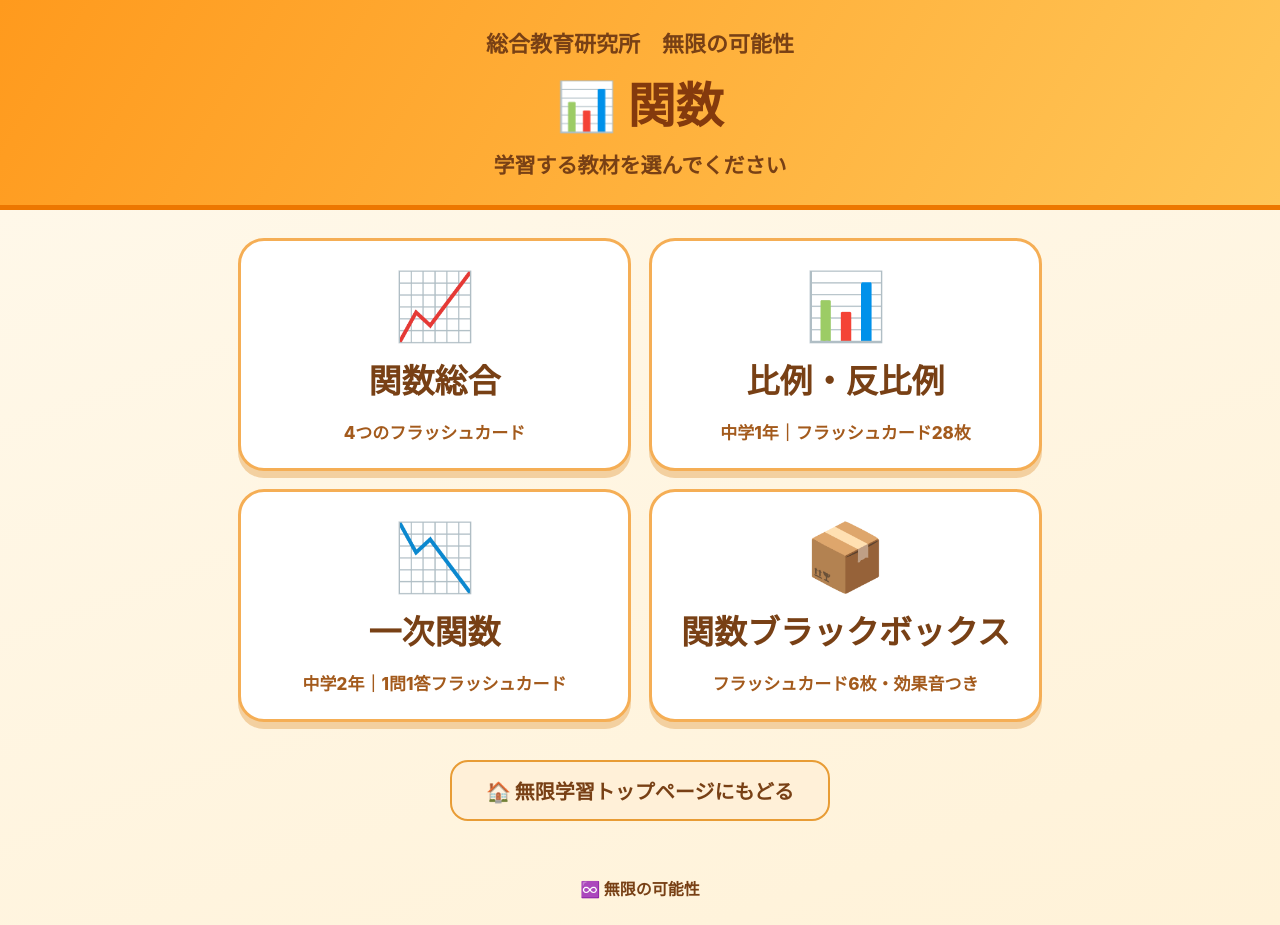
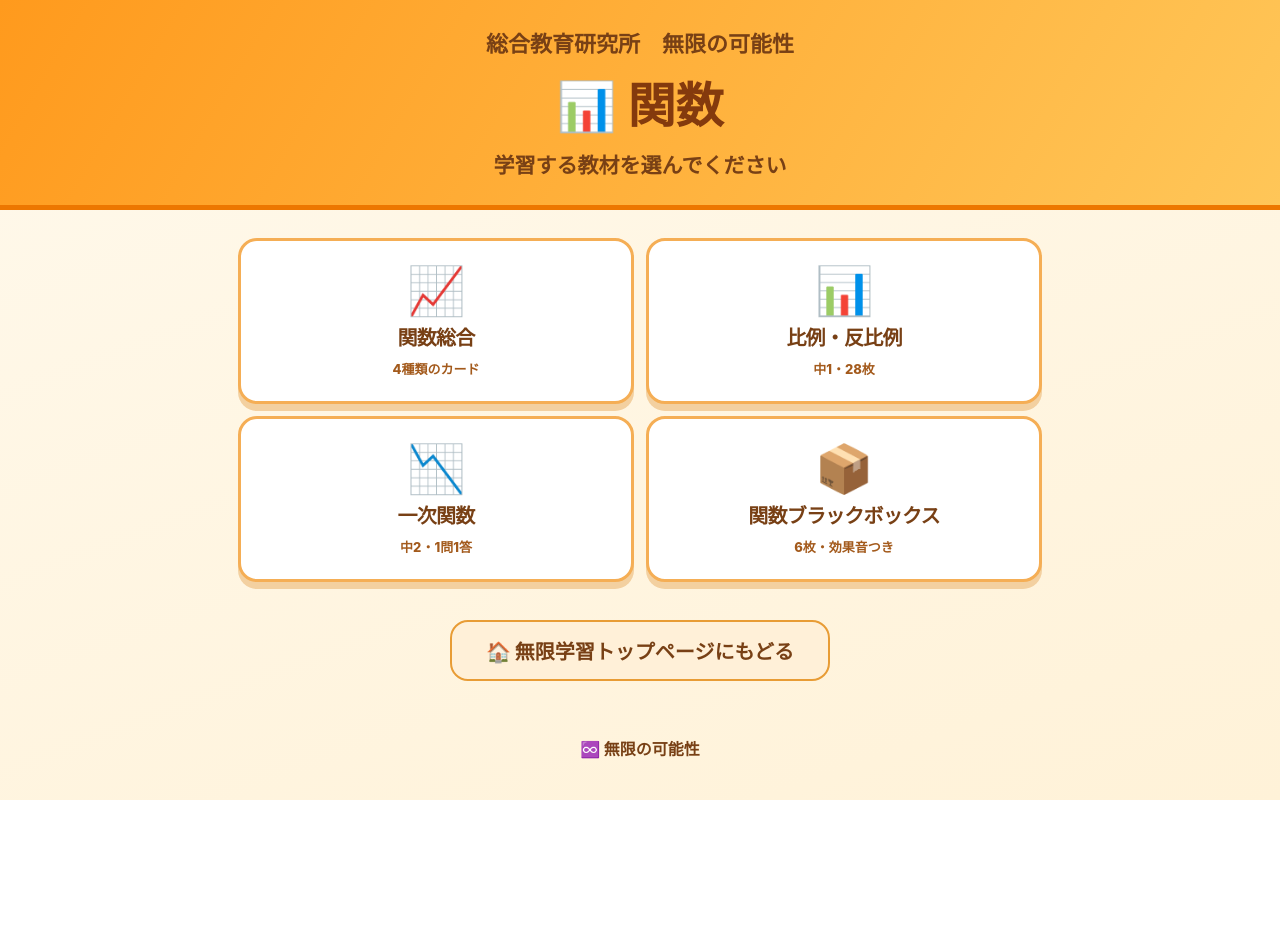
Before and after one commit to kenzittc3333-eng/mugen-lab, a plain HTML site: page function-menu.html in a window 1280 px wide. After the commit the page ends 800 px from the top, so only its background shows below. Drawn offline with Linux system fonts and the light colour scheme.

Commit message:
Standardize math submenu buttons to compact two-column one-line display

```diff
--- a/function-menu.html
+++ b/function-menu.html
@@ -22,16 +22,24 @@ main{max-width:840px;margin:0 auto;padding:28px 18px 55px}
 .home{display:block;max-width:380px;margin:38px auto 0;background:#fff0d8;border:2px solid #e89c35;color:var(--dark);text-decoration:none;text-align:center;font-size:20px;font-weight:900;border-radius:18px;padding:14px}
 footer{text-align:center;font-weight:800;padding:0 12px 25px}
 @media(max-width:540px){.grid{grid-template-columns:1fr;gap:17px}.card{min-height:165px;padding:18px}.ico{font-size:51px}}
+
+/* 数学の学習メニュー：社会と同じ2列ボタン */
+.grid{grid-template-columns:repeat(2,minmax(0,1fr));gap:12px}
+.card{min-width:0;min-height:166px;border-radius:19px;padding:12px 6px;gap:8px}
+.ico{font-size:clamp(30px,8vw,47px);line-height:1.1}
+.card strong{font-size:clamp(11px,3.1vw,20px);line-height:1.4;white-space:nowrap;letter-spacing:-.04em}
+.card small{font-size:clamp(10px,2.5vw,13px);line-height:1.4;white-space:nowrap}
+@media(max-width:540px){.grid{grid-template-columns:repeat(2,minmax(0,1fr));gap:10px}.card{min-height:157px;padding:10px 3px;gap:7px}.ico{font-size:clamp(29px,8vw,40px)}}
 </style>
 </head>
 <body>
 <header><p class="brand">総合教育研究所　無限の可能性</p><h1>📊 関数</h1><p class="lead">学習する教材を選んでください</p></header>
 <main>
 <div class="grid">
-<a class="card" href="functions.html"><span class="ico">📈</span><strong>関数総合</strong><small>4つのフラッシュカード</small></a>
-<a class="card" href="proportion.html"><span class="ico">📊</span><strong>比例・反比例</strong><small>中学1年｜フラッシュカード28枚</small></a>
-<a class="card" href="linear-function.html"><span class="ico">📉</span><strong>一次関数</strong><small>中学2年｜1問1答フラッシュカード</small></a>
-<a class="card" href="function-black-box.html"><span class="ico" aria-hidden="true">📦</span><strong>関数ブラックボックス</strong><small>フラッシュカード6枚・効果音つき</small></a>
+<a class="card" href="functions.html"><span class="ico">📈</span><strong>関数総合</strong><small>4種類のカード</small></a>
+<a class="card" href="proportion.html"><span class="ico">📊</span><strong>比例・反比例</strong><small>中1・28枚</small></a>
+<a class="card" href="linear-function.html"><span class="ico">📉</span><strong>一次関数</strong><small>中2・1問1答</small></a>
+<a class="card" href="function-black-box.html"><span class="ico" aria-hidden="true">📦</span><strong>関数ブラックボックス</strong><small>6枚・効果音つき</small></a>
 </div>
 <a class="home" href="index.html">🏠 無限学習トップページにもどる</a>
 </main>
```
